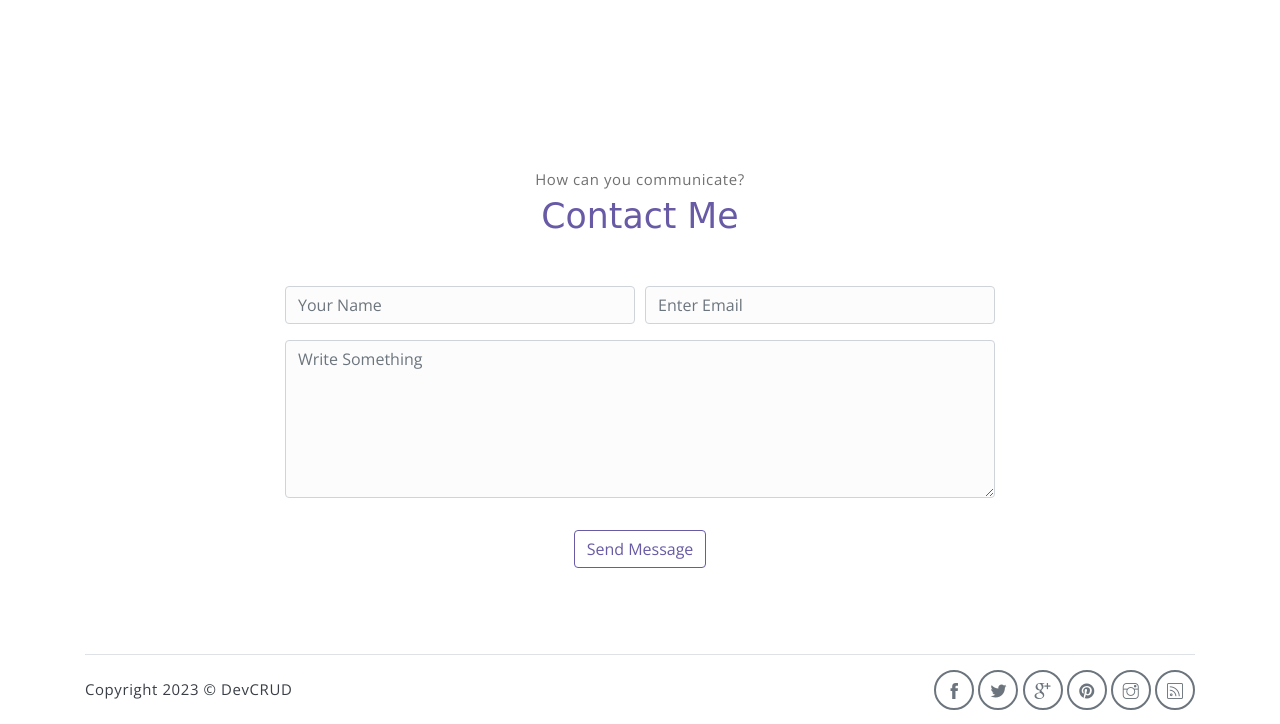
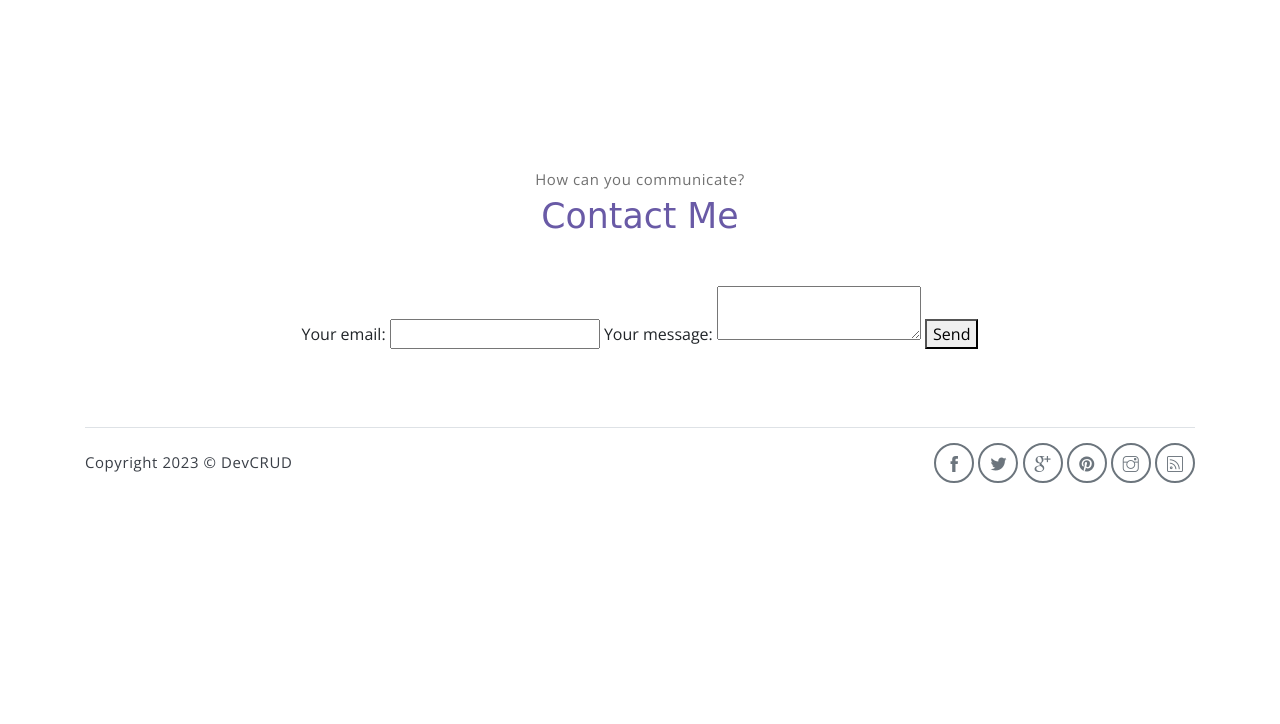
Before and after one commit to malikman234/malikcreativestudios, a website: page public_html/index.html in a window 1280 px wide. Shown: the part 4744-5468 px from the top of the page. After the commit the page ends 5241 px from the top, so only its background shows below. Drawn offline with nearby package versions, Linux system fonts and the light colour scheme; a web font is replaced by a local one.

Commit message:
updated form

```diff
--- a/public_html/index.html
+++ b/public_html/index.html
@@ -358,22 +358,21 @@
             <p class="section-subtitle">How can you communicate?</p>
             <h6 class="section-title mb-5">Contact Me</h6>
             <!-- contact form -->
-            <form action="https://formspree.io/f/xwkjlwab" class="contact-form col-md-10 col-lg-8 m-auto">
-                <div class="form-row">
-                    <div class="form-group col-sm-6">
-                        <input type="text" size="50" class="form-control" placeholder="Your Name" required>
-                    </div>
-                    <div class="form-group col-sm-6">
-                        <input type="email" class="form-control" placeholder="Enter Email"requried>
-                    </div>
-                    <div class="form-group col-sm-12">
-                        <textarea name="comment" id="comment" rows="6"   class="form-control" placeholder="Write Something"></textarea>
-                    </div>
-                    <div class="form-group col-sm-12 mt-3">
-                        <input type="submit" value="Send Message" class="btn btn-outline-primary rounded">
-                    </div>
-                </div>
-            </form><!-- end of contact form -->
+           <form
+  action="https://formspree.io/f/xwkjlwab"
+  method="POST"
+>
+  <label>
+    Your email:
+    <input type="email" name="email">
+  </label>
+  <label>
+    Your message:
+    <textarea name="message"></textarea>
+  </label>
+  <!-- your other form fields go here -->
+  <button type="submit">Send</button>
+</form><!-- end of contact form -->
         </div><!-- end of container -->
     </section><!-- end of contact section -->
 
```
